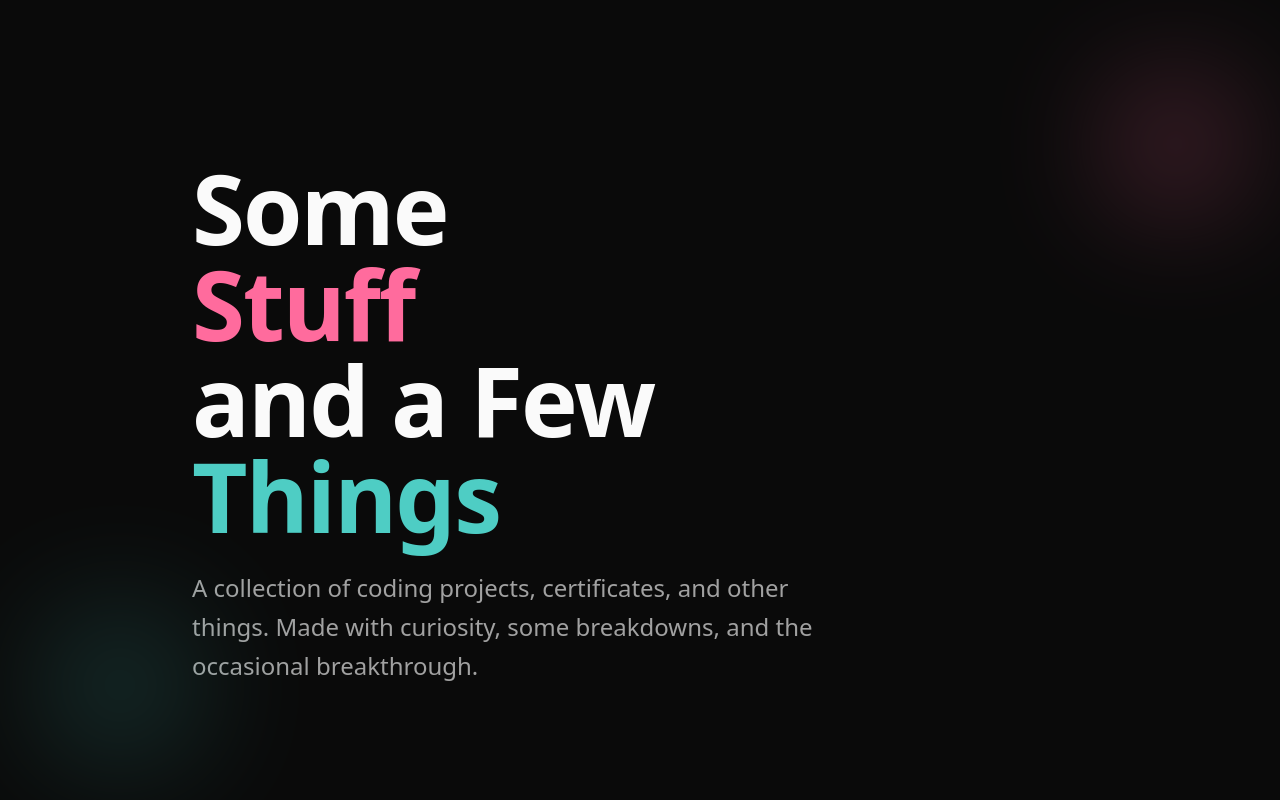
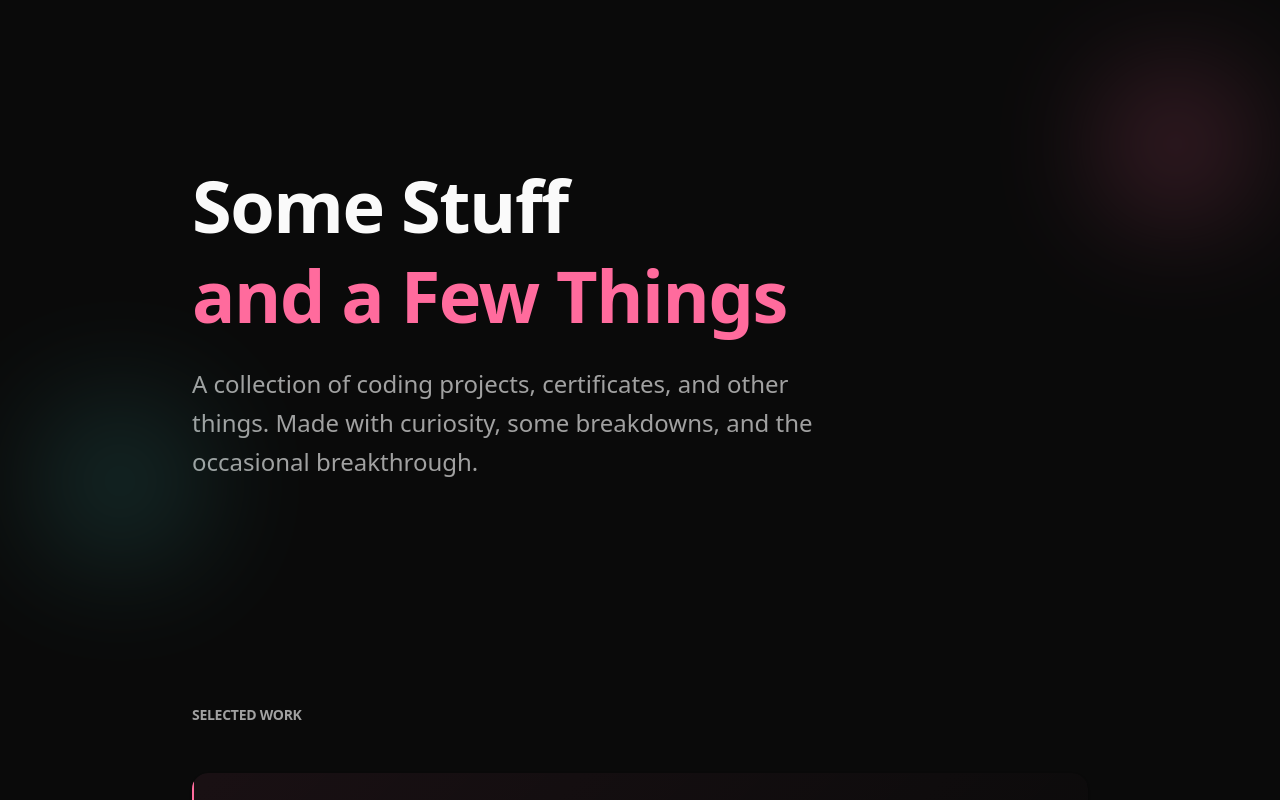
Before and after one commit to CaitlinAkkerman/cautious-train, a React (Vite) app: page / in a window 1280 px wide. Shown: the top 800 px of the page. Built offline with nearby package versions, Linux system fonts and the light colour scheme.

Commit message:
Updated title size

```diff
--- a/src/pages/Home.tsx
+++ b/src/pages/Home.tsx
@@ -114,11 +114,9 @@ export default function Home() {
           <div className="absolute bottom-20 left-10 w-40 h-40 rounded-full blur-3xl opacity-20" style={{ backgroundColor: colors[1] }} />
 
           {/* Main heading */}
-          <h1 className="text-6xl md:text-7xl lg:text-8xl font-black tracking-tighter mb-6">
-            <span className="block">Some</span>
-            <span className="block" style={{ color: colors[0] }}>Stuff</span>
-            <span className="block">and a Few</span>
-            <span className="block" style={{ color: colors[1] }}>Things</span>
+          <h1 className="text-5xl md:text-6xl lg:text-7xl font-black tracking-tighter mb-6 leading-tight">
+            <span className="block">Some Stuff</span>
+            <span className="block" style={{ color: colors[0] }}>and a Few Things</span>
           </h1>
 
           <p className="text-xl md:text-2xl text-muted-foreground max-w-2xl leading-relaxed">
```
